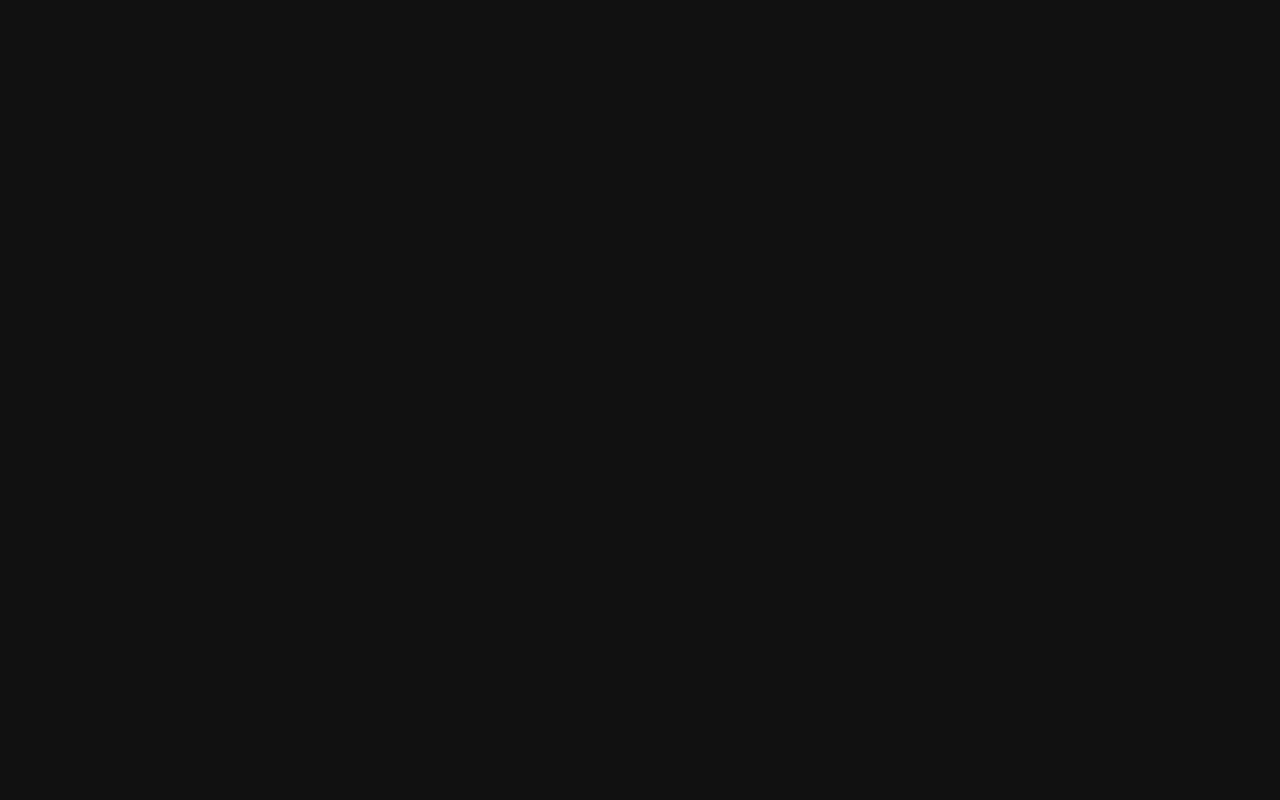
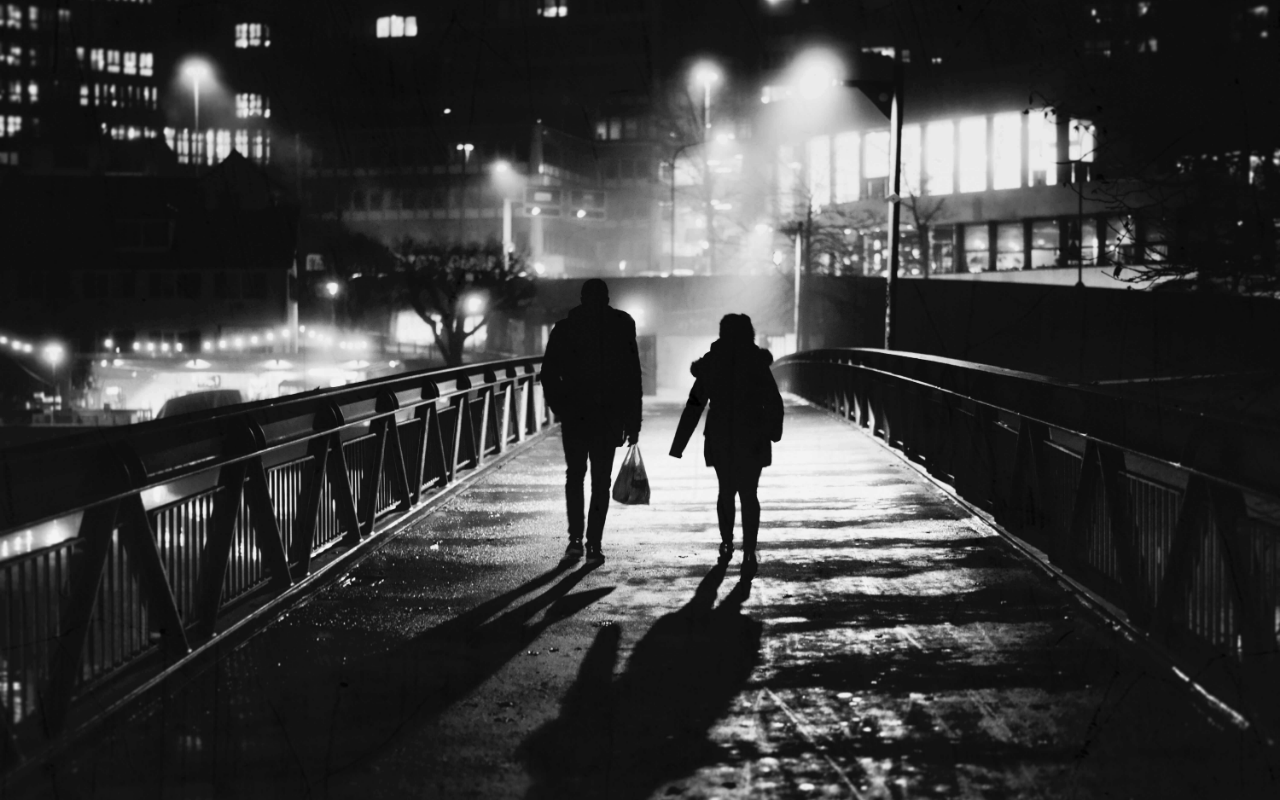
Before and after one commit to carcmonge/test-FrontEnd, a website: page index.html in a window 1280 px wide. Drawn offline with nearby package versions, Linux system fonts and the light colour scheme; files that its build step writes are made by us from their sources; files whose address does not match are found by name.

Commit message:
Added initial header styles

```diff
--- a/index.html
+++ b/index.html
@@ -12,7 +12,9 @@
   <link rel="stylesheet" href="dist/css/style.min.css">
 </head>
 <body>
+	<header class="header">
 
+  </header>
 	<script src="dist/js/script.min.js"></script>
 </body>
 </html>
--- /dev/null
+++ b/src/sass/core/_bem.scss
@@ -0,0 +1 @@
+@import "bem/header";
--- a/src/sass/core/_general.scss
+++ b/src/sass/core/_general.scss
@@ -3,6 +3,8 @@ body {
   padding: 0;
   font-family: 'Poppins', sans-serif;
   background-color: $first;
+  color: $white;
+  transition: all 0.3s;
 }
 
 .container {
--- /dev/null
+++ b/src/sass/core/bem/_header.scss
@@ -0,0 +1,8 @@
+.header {
+  background-image: url("../img/background.jpg");
+  background-size: cover;
+  background-position: center center;
+  background-repeat: no-repeat;
+
+  height: 100vh;
+}
--- a/src/sass/core/core.scss
+++ b/src/sass/core/core.scss
@@ -1,2 +1,3 @@
 @import "variables";
 @import "general";
+@import "bem";
```
